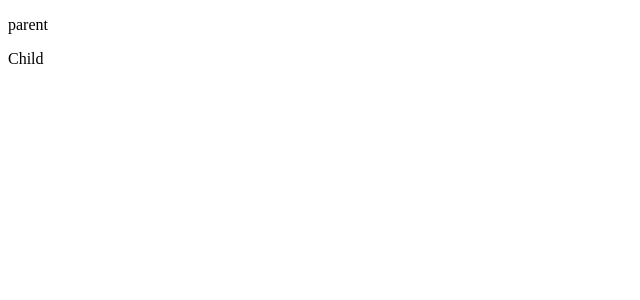
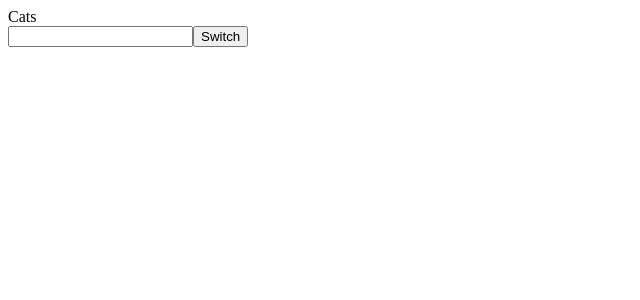
Before and after one commit to atefehbakhshi/advanced-react, a React (Vite) app: page / in a window 1280 px wide. Shown: the top 300 px of the page, without its empty margins (0-640 px from the left). Built offline with nearby package versions, Linux system fonts and the light colour scheme.

Commit message:
feat:Advance key

```diff
--- a/src/App.jsx
+++ b/src/App.jsx
@@ -1,11 +1,14 @@
-import Child from "./components/Child";
+import { useState } from "react";
 
 function App() {
+  const [changeDogs, setChangeDogs] = useState(false);
   return (
-    <>
-      <p>parent</p>
-      <Child />
-    </>
+    <div>
+      {changeDogs ? <span>Dogs</span> : <span>Cats</span>}
+      <br />
+      <input type="text" key={changeDogs ? "dog" : "cat"} />
+      <button onClick={() => setChangeDogs((d) => !d)}>Switch</button>
+    </div>
   );
 }
 
--- a/src/components/Child.jsx
+++ /dev/null
@@ -1,7 +0,0 @@
-const Child = () => {
-  //   throw new Error("Component");
-  // fghdfhshf;
-  return <div>Child</div>;
-};
-
-export default Child;
--- a/src/components/ErrorBoundary.jsx
+++ /dev/null
@@ -1,20 +0,0 @@
-import React from "react";
-
-export class ErrorBoundary extends React.Component {
-  state = { hasError: false };
-
-  static getDerivedStateFromError(error) {
-    return { hasError: true };
-  }
-
-  componentDidCatch(error) {
-    console.log("Error", error.message);
-  }
-
-  render() {
-    if (this.state.hasError) {
-      return this.props.fallback;
-    }
-    return this.props.children;
-  }
-}
--- a/src/main.jsx
+++ b/src/main.jsx
@@ -2,12 +2,9 @@ import React from "react";
 import ReactDOM from "react-dom/client";
 import App from "./App.jsx";
 import "./index.css";
-import { ErrorBoundary } from "./components/ErrorBoundary.jsx";
 
 ReactDOM.createRoot(document.getElementById("root")).render(
   <React.StrictMode>
-    <ErrorBoundary fallback={<h1>Error</h1>}>
-      <App />
-    </ErrorBoundary>
+    <App />
   </React.StrictMode>
 );
```
